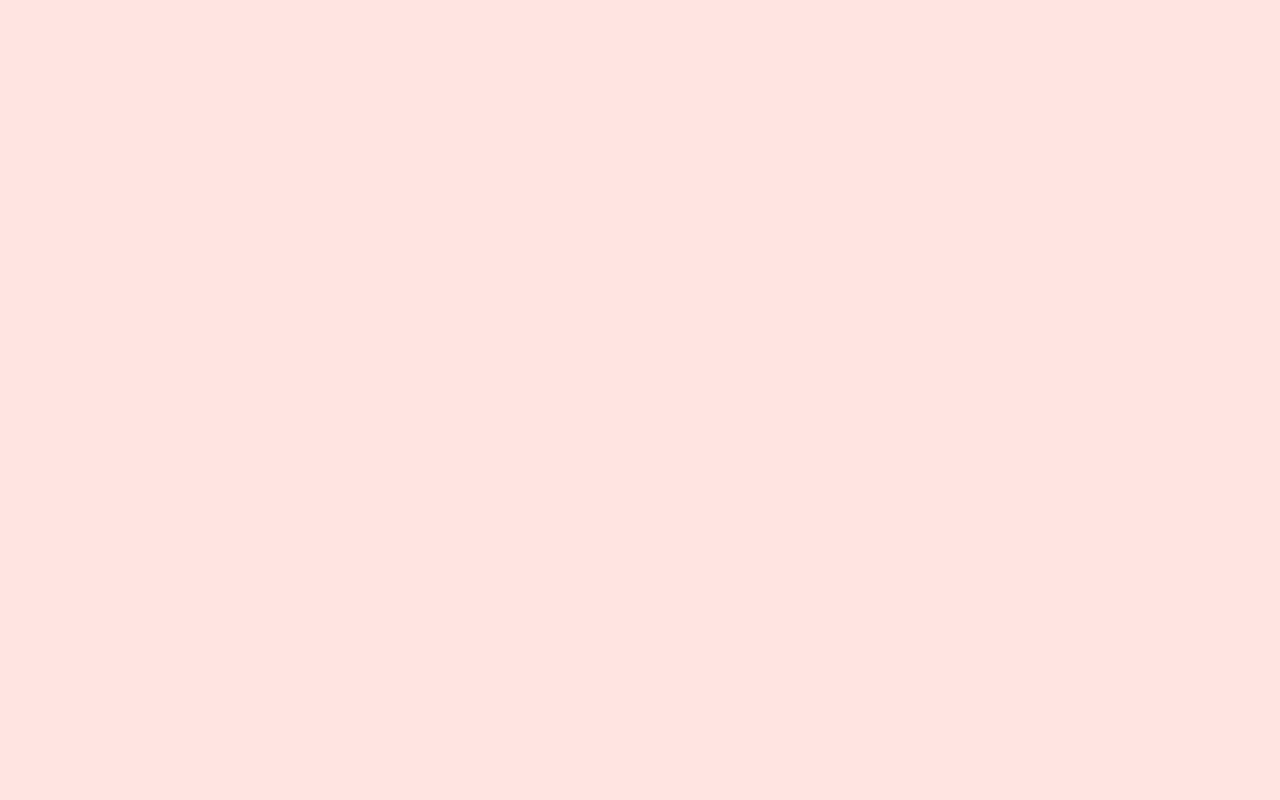
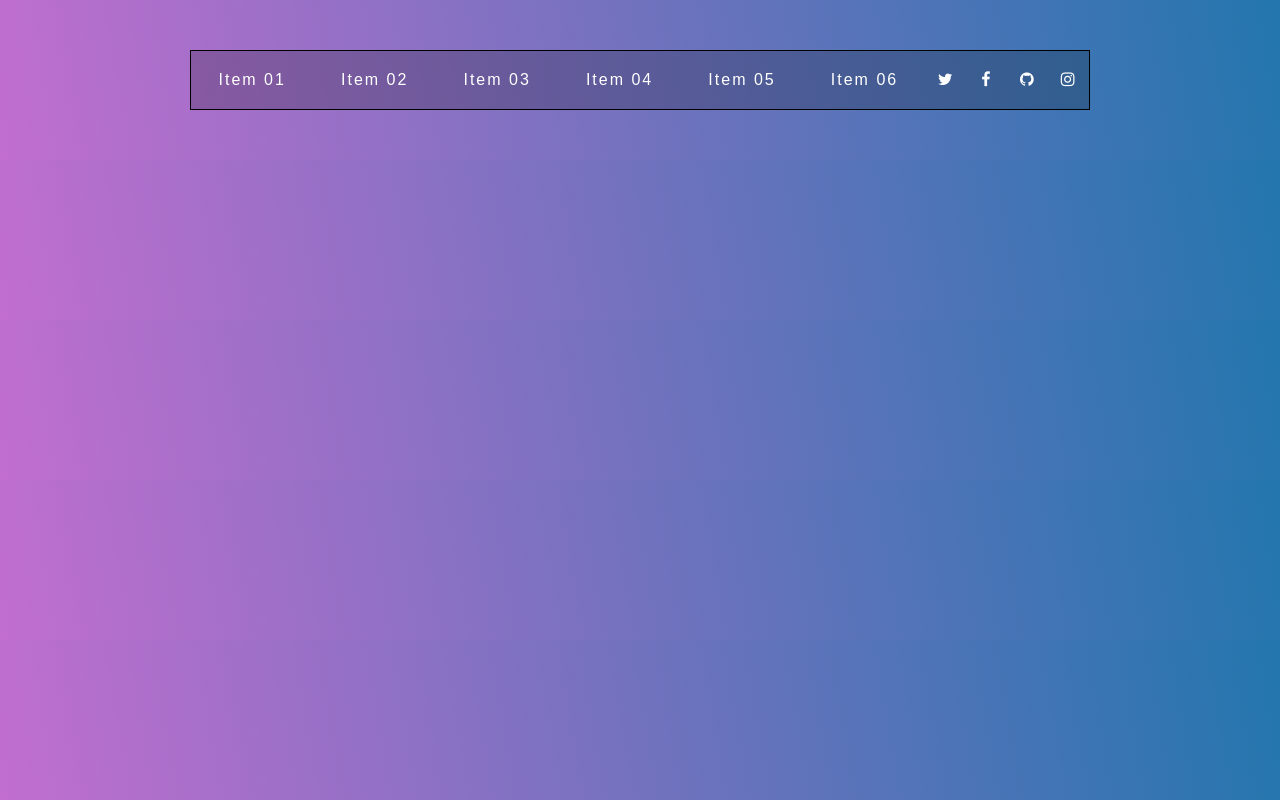
Before and after one commit to juliemoon/flexbox, a website: page index.html in a window 1280 px wide. Drawn offline with Linux system fonts and the light colour scheme.

Commit message:
add gulp and nav styles

```diff
--- a/gulpfile.js
+++ b/gulpfile.js
@@ -2,11 +2,11 @@ var gulp = require('gulp');
 var autoprefixer = require('gulp-autoprefixer');
 
 gulp.task('styles', function(){
-  gulp.src('style.css')
+  gulp.src('*.css')
   .pipe(autoprefixer())
   .pipe(gulp.dest('build'))
 });
 
 gulp.task('watch',function(){
-  gulp.watch('style.css', gulp.series('styles'))
+  gulp.watch('*.css', gulp.parallel('styles'))
 });
--- a/index.html
+++ b/index.html
@@ -1,13 +1,62 @@
 <!DOCTYPE html>
 <html lang="en">
+
 <head>
   <meta charset="UTF-8">
   <meta name="viewport" content="width=device-width, initial-scale=1.0">
   <meta http-equiv="X-UA-Compatible" content="ie=edge">
+  <link rel="stylesheet" href="https://maxcdn.bootstrapcdn.com/font-awesome/4.3.0/css/font-awesome.min.css">
   <link rel="stylesheet" type="text/css" href="build/style.css">
-  <title>Document</title>
+  <title>Flexbox nav</title>
 </head>
+
 <body>
+  <div class="wrapper">
 
+    <nav class="flex-nav">
+      <ul>
+        <li>
+          <a href="#">Item 01</a>
+        </li>
+        <li>
+          <a href="#">Item 02</a>
+        </li>
+        <li>
+          <a href="#">Item 03</a>
+        </li>
+        <li>
+          <a href="#">Item 04</a>
+        </li>
+        <li>
+          <a href="#">Item 05</a>
+        </li>
+        <li>
+          <a href="#">Item 06</a>
+        </li>
+        <li class="social">
+          <a href="http://twitter.com/wesbos">
+            <i class="fa fa-twitter"></i>
+          </a>
+        </li>
+        <li class="social">
+          <a href="http://facebook.com/wesbos.developer">
+            <i class="fa fa-facebook"></i>
+          </a>
+        </li>
+        <li class="social">
+          <a href="http://github.com/wesbos">
+            <i class="fa fa-github"></i>
+          </a>
+        </li>
+        <li class="social">
+          <a href="http://instagram.com/wesbos">
+            <i class="fa fa-instagram"></i>
+          </a>
+        </li>
+      </ul>
+    </nav>
+
+  </div>
 </body>
+
 </html>
--- a/style.css
+++ b/style.css
@@ -1,3 +1,66 @@
-body{
-  background-color: mistyrose;
+/* Some CSS Setup - nothing to do with flexbox */
+html {
+  box-sizing: border-box;
 }
+
+*, *:before, *:after {
+  box-sizing: inherit;
+}
+
+body {
+  font-family: sans-serif;
+  margin: 0;
+  background-image: linear-gradient(260deg, #2376ae 0%, #c16ecf 100%);
+}
+
+a {
+  color:white;
+  font-weight: 100;
+  letter-spacing: 2px;
+  text-decoration: none;
+  background:rgba(0,0,0,0.2);
+  padding:20px 5px;
+  display: inline-block;
+  width: 100%;
+  text-align: center;
+  transition:all 0.5s;
+}
+
+a:hover {
+  background:rgba(0,0,0,0.3);
+}
+/* centers the entire content */
+.wrapper {
+  max-width: 1000px;
+  margin: 0 auto;
+  padding:50px;
+}
+
+
+/* Flex Container */
+.flex-nav ul {
+  border:1px solid black;
+  list-style: none;
+  margin: 0;
+  padding: 0;
+  display:flex;
+}
+/* will apply flex to all the li */
+.flex-nav li{
+  flex:3;
+}
+/* will over ride the li styles */
+.flex-nav .social{
+  flex:1;
+}
+
+/* at a 1000px have the items line up in twos and social icons stack */
+@media all and (max-width:1000px) {
+
+
+}
+
+@media all and (max-width:500px) {
+
+
+}
```
Also changed, not shown: build/style.css.
